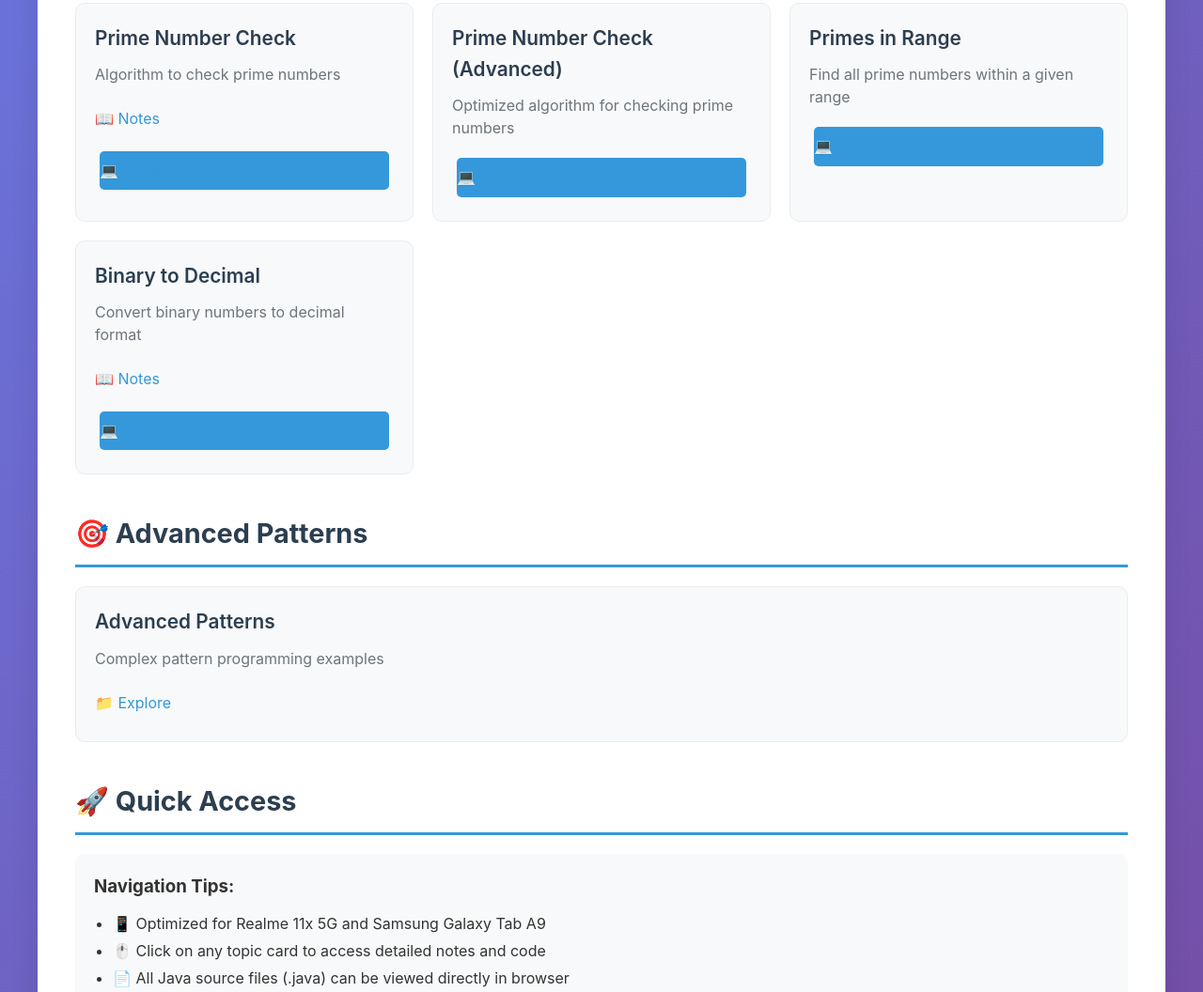
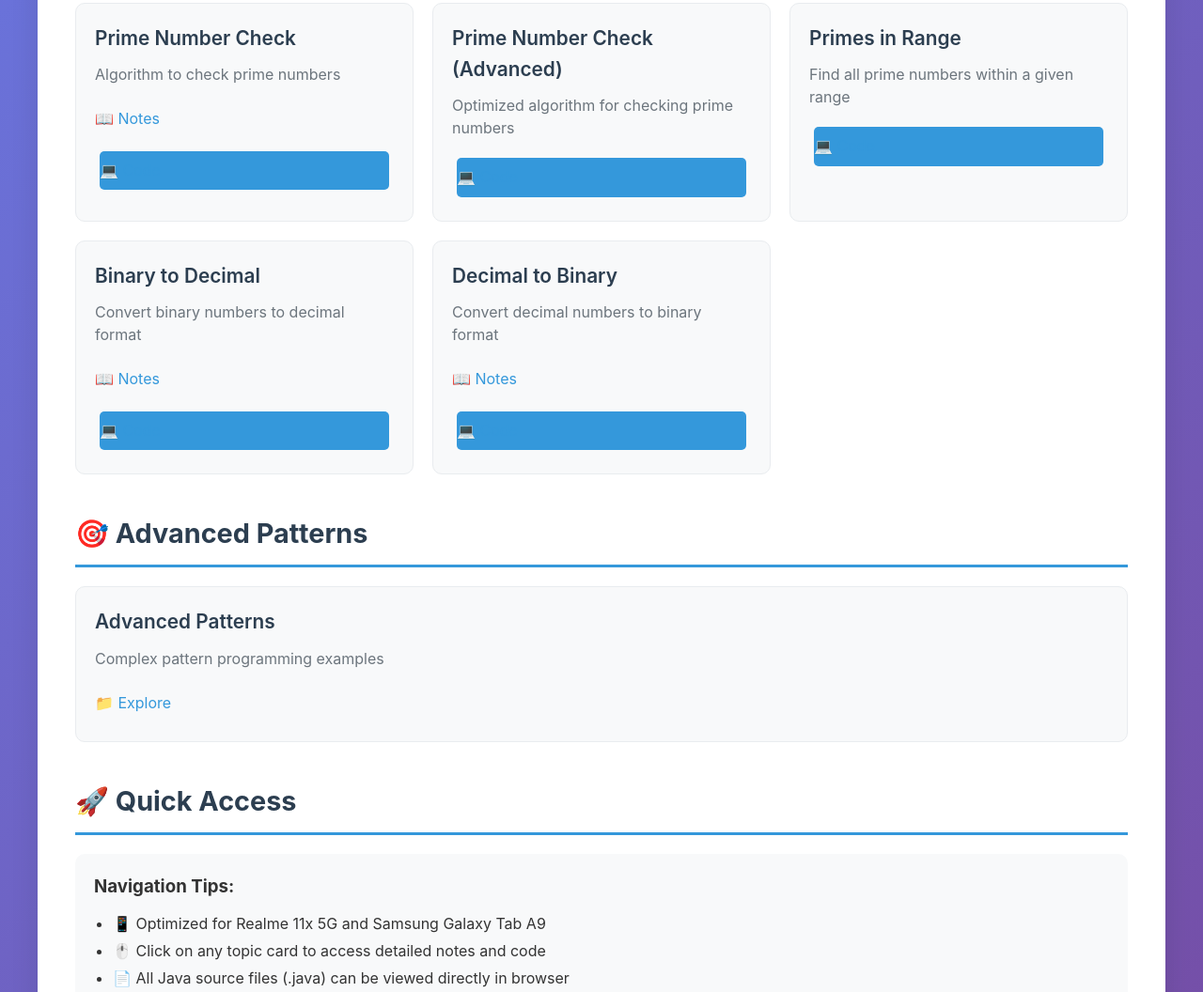
Before and after one commit to Rudra1030/Java-Notes, a plain HTML site: page index.html in a window 1280 px wide. Shown: the part 802-1858 px from the top of the page at 94% size. Drawn offline with Linux system fonts and the light colour scheme.

Commit message:
Updeated index file

```diff
--- a/index.html
+++ b/index.html
@@ -458,6 +458,15 @@
                             <a href="11_Functions_&_Methods/15_Binary_To_Decimal/code.java" class="code-link">💻 Code</a>
                         </div>
                     </div>
+
+                    <div class="topic-card">
+                        <h3 class="topic-title">Decimal to Binary</h3>
+                        <p class="topic-description">Convert decimal numbers to binary format</p>
+                        <div class="topic-links">
+                            <a href="11_Functions_&_Methods/16_Decimal_to_Binary/notes.html">📖 Notes</a>
+                            <a href="11_Functions_&_Methods/16_Decimal_to_Binary/code.java" class="code-link">💻 Code</a>
+                        </div>
+                    </div>
                 </div>
             </div>
 
```
